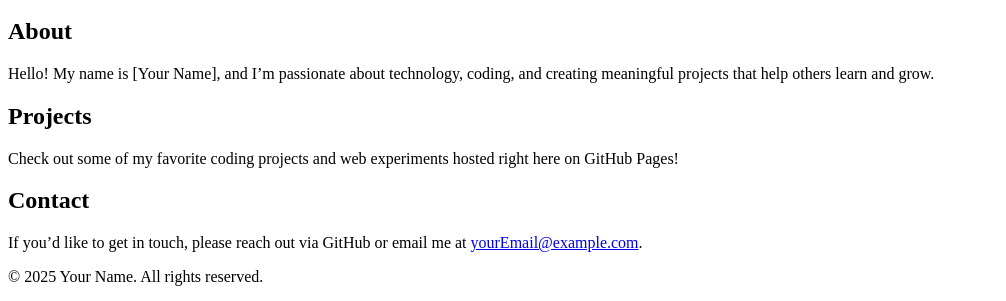
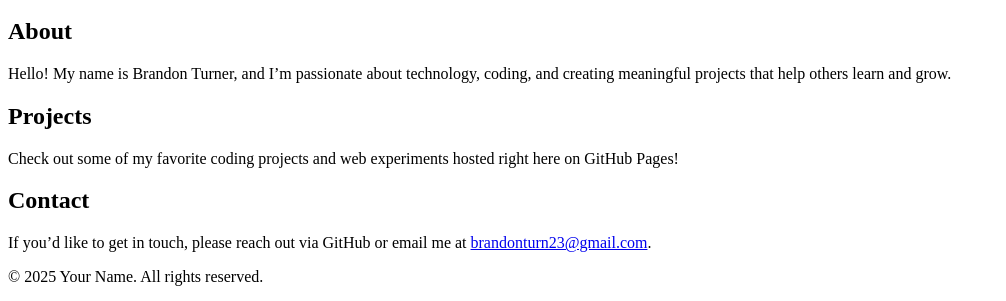
Before and after one commit to brandonturn23-web/brandonturn23_2, a plain HTML site: page index.html in a window 1280 px wide. Shown: the part 136-437 px from the top of the page, without its empty margins (0-1006 px from the left). Drawn offline with Linux system fonts and the light colour scheme.

Commit message:
Update personal information in index.html

```diff
--- a/index.html
+++ b/index.html
@@ -23,7 +23,7 @@
     <main>
         <section id="about">
             <h2>About</h2>
-            <p>Hello! My name is [Your Name], and I’m passionate about technology, coding, and creating meaningful projects that help others learn and grow.</p>
+            <p>Hello! My name is Brandon Turner, and I’m passionate about technology, coding, and creating meaningful projects that help others learn and grow.</p>
         </section>
 
         <section id="projects">
@@ -33,7 +33,7 @@
 
         <section id="contact">
             <h2>Contact</h2>
-            <p>If you’d like to get in touch, please reach out via GitHub or email me at <a href="mailto:yourEmail@example.com">yourEmail@example.com</a>.</p>
+            <p>If you’d like to get in touch, please reach out via GitHub or email me at <a href="mailto:brandonturn23@gmail.com">brandonturn23@gmail.com</a>.</p>
         </section>
     </main>
 
```
